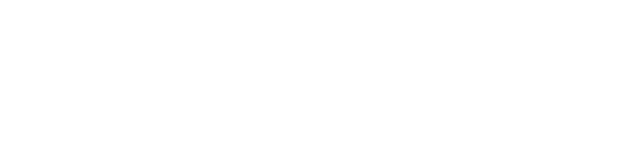
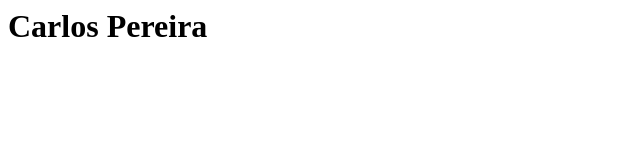
Before and after one commit to Carlosp16/carlosp16.github.io, a plain HTML site: page index.html in a window 1280 px wide. Shown: the whole page, without its empty margins (0-640 px from the left). Drawn offline with Linux system fonts and the light colour scheme.

Commit message:
For testing purpose

```diff
--- a/index.html
+++ b/index.html
@@ -1,3 +1,7 @@
 <html>
 
+<body>
+    <h1>Carlos Pereira</h1>
+</body>
+
 </html>
```
